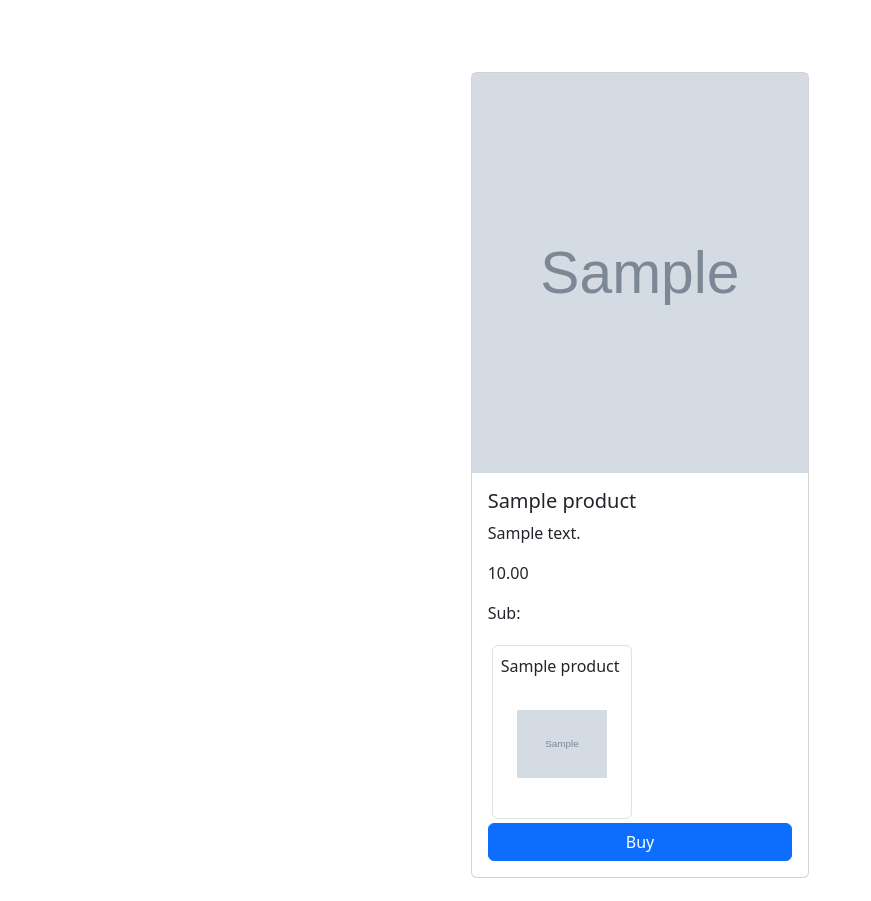
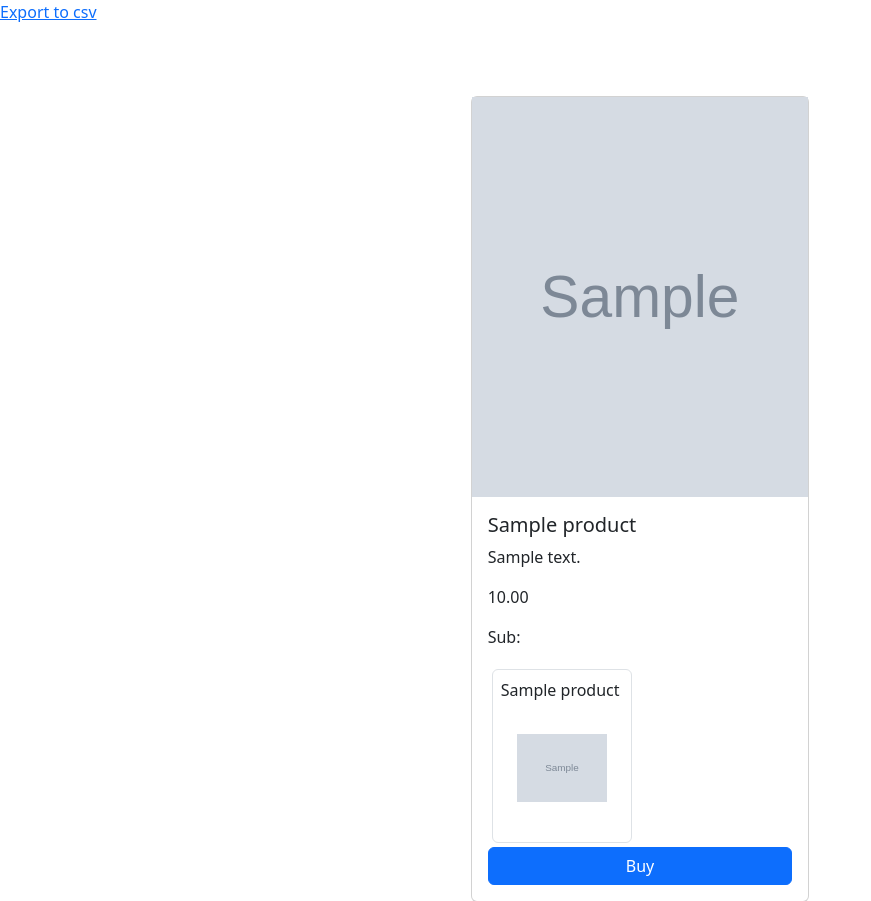
Before and after one commit to Oleg2003Ol/Krupko_hillel, a Django app: page /products/ in a window 1280 px wide. Shown: the part 87-988 px from the top of the page, without its empty margins (0-871 px from the left). Before the commit the page ends 965 px from the top, so only its background shows below. Run offline with Django 4.2, Linux system fonts and the light colour scheme; tables that the repository leaves empty hold one stand-in row (values such as "Sample post"); grey boxes marked "Sample" are stand-in pictures; parts of the project's set-up code (start-up, migrations or seed data) failed here and were passed over; some libraries are stand-ins or nearby versions.

Commit message:
export csv

```diff
--- a/products/urls.py
+++ b/products/urls.py
@@ -1,7 +1,8 @@
 from django.urls import path
 
-from .views import ProductsListView
+from .views import ProductsListView, ExportCSVView
 
 urlpatterns = [
     path('', ProductsListView.as_view(), name='products'),
+    path('export-csv/', ExportCSVView.as_view(), name='export_to_csv')
 ]
--- a/products/views.py
+++ b/products/views.py
@@ -1,4 +1,8 @@
+import csv
 from django.views.generic import ListView
+from .models import Product
+from django.http import HttpResponse
+from django.views import View
 from .models import Product
 
 
@@ -6,3 +10,29 @@ class ProductsListView(ListView):
     model = Product
     template_name = 'products/index.html'
     context_object_name = 'products'
+
+
+class ExportCSVView(View):
+    template_name = 'products/export_to_pdf.html'
+
+    def get(self, request, *args, **kwargs):
+        headers = {
+            'Content-Type': 'text/csv',
+            'Content-Disposition': 'attachment; filename="products.csv"'
+        }
+        response = HttpResponse(headers=headers)
+        fields_name = ['name', 'description', 'sku', 'image', 'price', 'is_active']
+        writer = csv.DictWriter(response, fieldnames=fields_name, delimiter=';')
+        writer.writeheader()
+        for product in Product.objects.iterator():
+            writer.writerow(
+                {
+                    'name': product.name,
+                    'description': product.description,
+                    'image': product.image.name if product.image else 'no image',
+                    'sku': product.sku,
+                    'price': product.price,
+                    'is_active': product.is_active
+                }
+            )
+        return response
--- a/templates/products/index.html
+++ b/templates/products/index.html
@@ -1,6 +1,11 @@
 {% extends 'base.html' %}
 {% load static %}
 {% block content %}
+    <div class="col-12">
+        <p>
+            <a href="{% url 'export_to_csv' %}">Export to csv</a>
+        </p>
+    </div>
     <div class="row d-flex flex-wrap justify-content-around mt-4">
         {% for product in products %}
             <div class="col-md-4 mb-4 p-5 mr-2">
```
Lines whose indentation alone changed are shown as unchanged.
